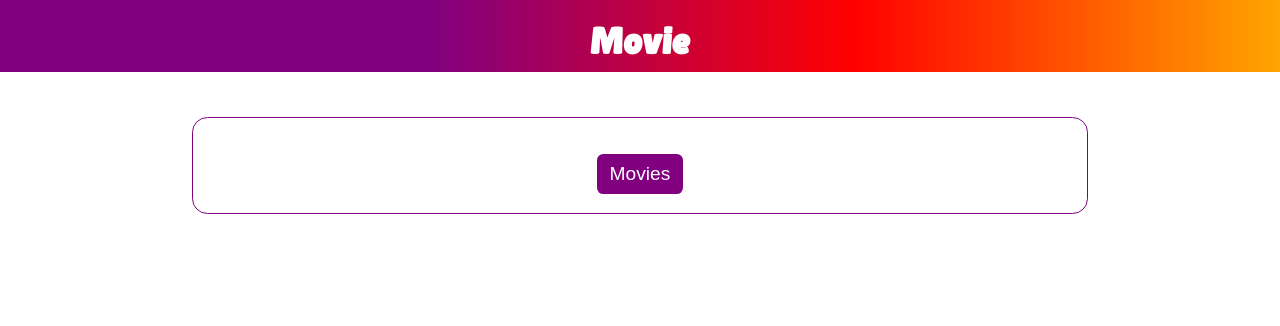
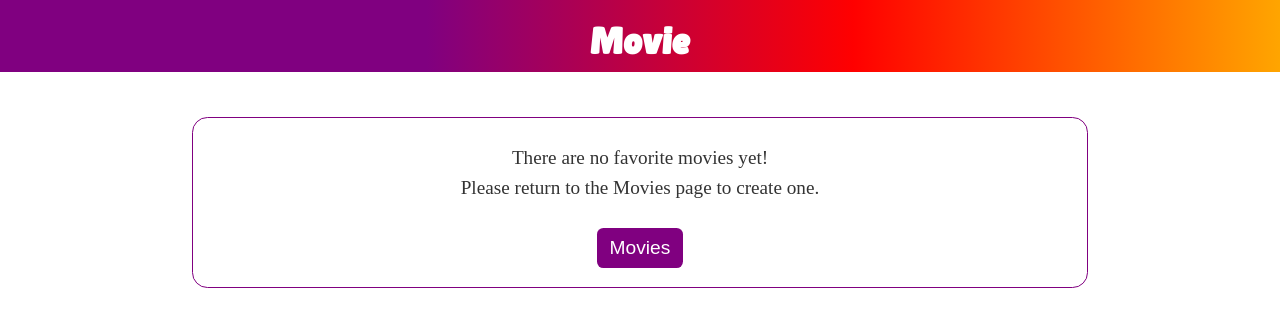
Before and after one commit to AnarHummatli/movie-api-react, a React (Vite) app: page /favorites in a window 1280 px wide. Shown: the top 326 px of the page. Built offline with nearby package versions, Linux system fonts and the light colour scheme.

Commit message:
feat: finished functions and main of project

```diff
--- a/src/App.jsx
+++ b/src/App.jsx
@@ -21,14 +21,19 @@ function App() {
     listIdCounter++;
   };
 
+  const deleteFavoriteList = (id) => {
+    const updatedFavoriteList = allLists.filter(list => list.id !== id);
+    setAllLists(updatedFavoriteList);
+  };
+
   return (
     <div className="app">
       <Header />
       <Routes>
-        <Route path='/' element={<Main addFavoriteList={addFavoriteList} />} />
+        <Route path='/' element={<Main addFavoriteList={addFavoriteList} allLists={allLists} />} />
         <Route
           path="/favorites"
-          element={<FavoriteListPage allLists={allLists} />}
+          element={<FavoriteListPage allLists={allLists} deleteFavoriteList={deleteFavoriteList} />}
         />
       </Routes>
     </div>
--- a/src/components/Favorite-box.css
+++ b/src/components/Favorite-box.css
@@ -48,6 +48,12 @@
     cursor: pointer;
 }
 
+.look-favorite-list:disabled {
+    background-color: gray;
+    cursor: not-allowed;
+    opacity: 0.7;
+}
+
 .favorite-movies-list {
     width: 95%;
     height: 60%;
--- a/src/components/Favorite-box.jsx
+++ b/src/components/Favorite-box.jsx
@@ -2,7 +2,7 @@ import { useState } from 'react';
 import { Link } from 'react-router-dom';
 import './Favorite-box.css';
 
-function FavoriteBox({ favoriteMovies, deleteFavoriteMovie, clearFavoriteList, addFavoriteList }) {
+function FavoriteBox({ favoriteMovies, deleteFavoriteMovie, clearFavoriteList, addFavoriteList, allLists }) {
 
     const [titleInput, setTitleInput] = useState("");
 
@@ -16,7 +16,9 @@ function FavoriteBox({ favoriteMovies, deleteFavoriteMovie, clearFavoriteList, a
         clearFavoriteList();
     };
 
-    const isListEmpty = !titleInput.trim() || !favoriteMovies.length;
+    const isListEmpty = allLists.length === 0;;
+
+    const isButtonDisabled = !titleInput.trim() || !favoriteMovies.length;
 
     return (
         <div className="favorite-box">
@@ -40,14 +42,14 @@ function FavoriteBox({ favoriteMovies, deleteFavoriteMovie, clearFavoriteList, a
             />
             <button
                 className='add-favorite-list'
-                disabled={isListEmpty}
+                disabled={isButtonDisabled}
                 onClick={handleSubmitList}
             >
                 Add To Favorite List
             </button>
 
             <Link to="/favorites">
-                <button className='look-favorite-list'>Look At Favorite List</button>
+                <button className='look-favorite-list' disabled={isListEmpty}>Look At Favorite List</button>
             </Link>
         </div>
     );
--- a/src/components/FavoriteListPage.css
+++ b/src/components/FavoriteListPage.css
@@ -15,6 +15,7 @@
     display: flex;
     align-items: center;
     justify-content: space-between;
+    padding-bottom: 1.5vw;
 }
 
 .favorite-element-box {
@@ -31,6 +32,7 @@
     text-decoration: underline;
     text-align: center;
     margin-bottom: 1.5vw;
+    overflow-wrap: break-word;
 }
 
 .favorite-element-movies-list {
@@ -50,6 +52,7 @@
 .favorite-element-movies-box p {
     font-size: 1.5vw;
     font-weight: 600;
+    padding-right: 1.5vw;
 }
 
 .favorite-element-movies-box a {
@@ -87,9 +90,20 @@
     border-radius: 0.5vw;
     padding: 0.7vw 1vw;
     cursor: pointer;
-    margin-top: 1.5vw;
 }
 
 .favorite-list-page a {
     text-decoration: none;
 }
+
+.empty-favorite-box {
+    display: flex;
+    flex-direction: column;
+    align-items: center;
+    font-size: 1.5vw;
+    font-weight: 500;
+    color: #333;
+    gap: 0.6vw;
+    margin-top: 1vw;
+    margin-bottom: 2.3vw;
+}
--- a/src/components/FavoriteListPage.jsx
+++ b/src/components/FavoriteListPage.jsx
@@ -1,7 +1,22 @@
 import { Link } from 'react-router-dom';
 import './FavoriteListPage.css';
 
-function FavoriteListPage({ allLists }) {
+function FavoriteListPage({ allLists, deleteFavoriteList }) {
+
+  if (allLists.length == 0) {
+    return (
+      <div className='favorite-list-page'>
+        <div className='empty-favorite-box'>
+          <p>There are no favorite movies yet!</p>
+          <p>Please return to the Movies page to create one.</p>
+        </div>
+        <Link to="/">
+          <button className="back-to-movies-btn">Movies</button>
+        </Link>
+      </div>
+    )
+  }
+
   return (
 
     <div className='favorite-list-page'>
@@ -21,7 +36,11 @@ function FavoriteListPage({ allLists }) {
               ))}
             </div>
           </div>
-          <img src='src/assets/cancel.svg' alt='cancel-button' />
+          <img
+            src='src/assets/cancel.svg'
+            alt='cancel-button'
+            onClick={() => deleteFavoriteList(list.id)}
+          />
         </div>
       ))}
 
--- a/src/components/Main.jsx
+++ b/src/components/Main.jsx
@@ -3,7 +3,7 @@ import Movies from "./Movies";
 import FavoriteBox from "./Favorite-box";
 import "./Main.css";
 
-function Main({ addFavoriteList }) {
+function Main({ addFavoriteList, allLists }) {
     const [input, setInput] = useState("");
     const [searchText, setSearchText] = useState("");
     const [favoriteMovies, setFavoriteMovies] = useState([]);
@@ -22,19 +22,19 @@ function Main({ addFavoriteList }) {
         if (e.key === "Enter" && !isSearchDisabled) {
             handleSearch();
         }
-    }
+    };
 
     const addToFavorite = (movie) => {
         const isAlreadyAdded = favoriteMovies.some(fav => fav.imdbID === movie.imdbID);
         if (!isAlreadyAdded) {
             setFavoriteMovies([...favoriteMovies, movie]);
         }
-    }
+    };
 
     const deleteFavoriteMovie = (imdbID) => {
         const updatedFavoriteMovies = favoriteMovies.filter(movie => movie.imdbID !== imdbID);
         setFavoriteMovies(updatedFavoriteMovies);
-    }
+    };
 
     const clearFavoriteList = () => {
         setFavoriteMovies([]);
@@ -69,6 +69,7 @@ function Main({ addFavoriteList }) {
                     deleteFavoriteMovie={deleteFavoriteMovie}
                     clearFavoriteList={clearFavoriteList}
                     addFavoriteList={addFavoriteList}
+                    allLists={allLists}
                 />
             </div>
         </main>
```
